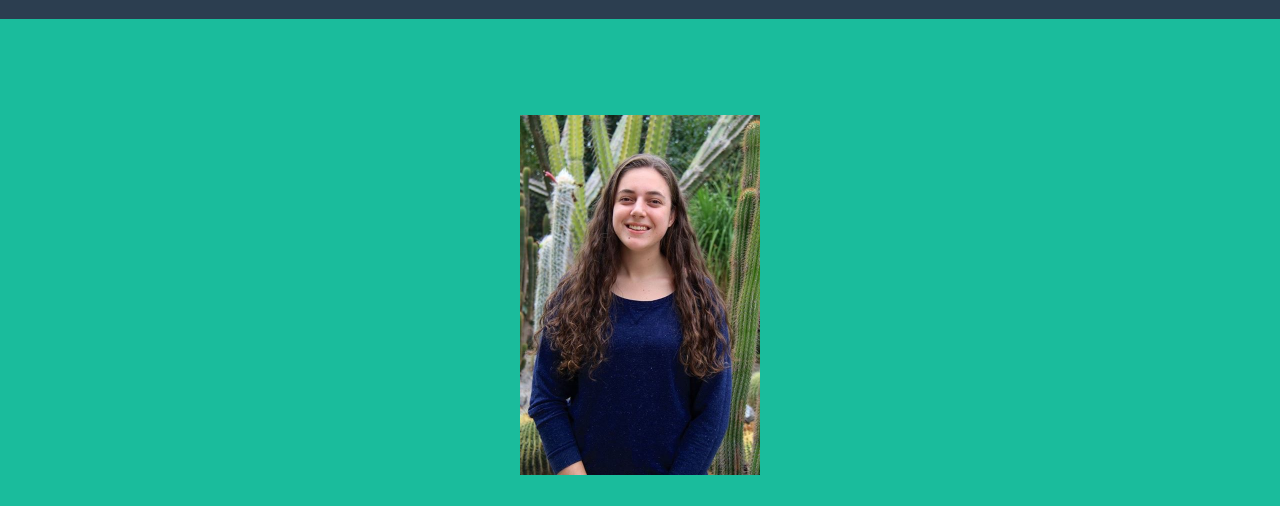
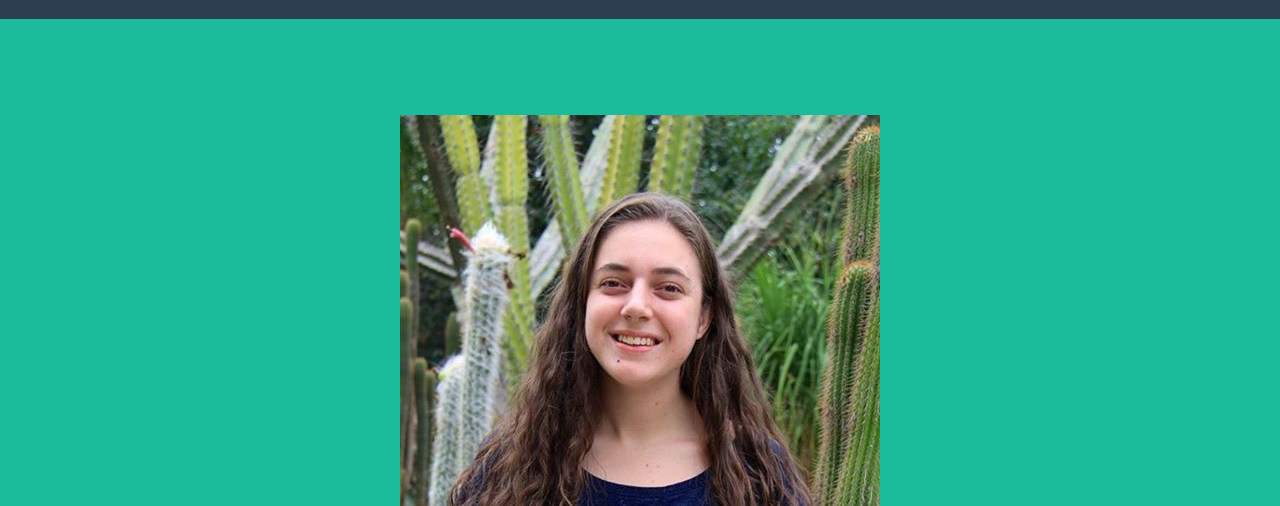
Before and after one commit to annikecummings/annikecummings.github.io, a website with bundled scripts: page index.html in a window 1280 px wide. Shown: the part 85-591 px from the top of the page. Built offline with nearby package versions, Linux system fonts and the light colour scheme.

Commit message:
Update index.html

```diff
--- a/index.html
+++ b/index.html
@@ -51,7 +51,7 @@
     <div class="container d-flex align-items-center flex-column">
 
       <!-- Masthead Avatar Image -->
-      <img class="masthead-avatar mb-5" src="img/headshot.jpg" alt="">
+      <img src="img/headshot.jpg" alt="">
 
       <!-- Masthead Heading -->
       <h1 class="masthead-heading text-uppercase mb-0">Annike Cummings</h1>
@@ -211,7 +211,7 @@
 
       <!-- Contact Section Heading -->
       <h2 class="page-section-heading text-center text-uppercase text-secondary mb-0">Contact Me</h2>
-
+      <p> Email: annikeadelina@gmail.com </p>
       <!-- Icon Divider -->
       <div class="divider-custom">
         <div class="divider-custom-line"></div>
```
